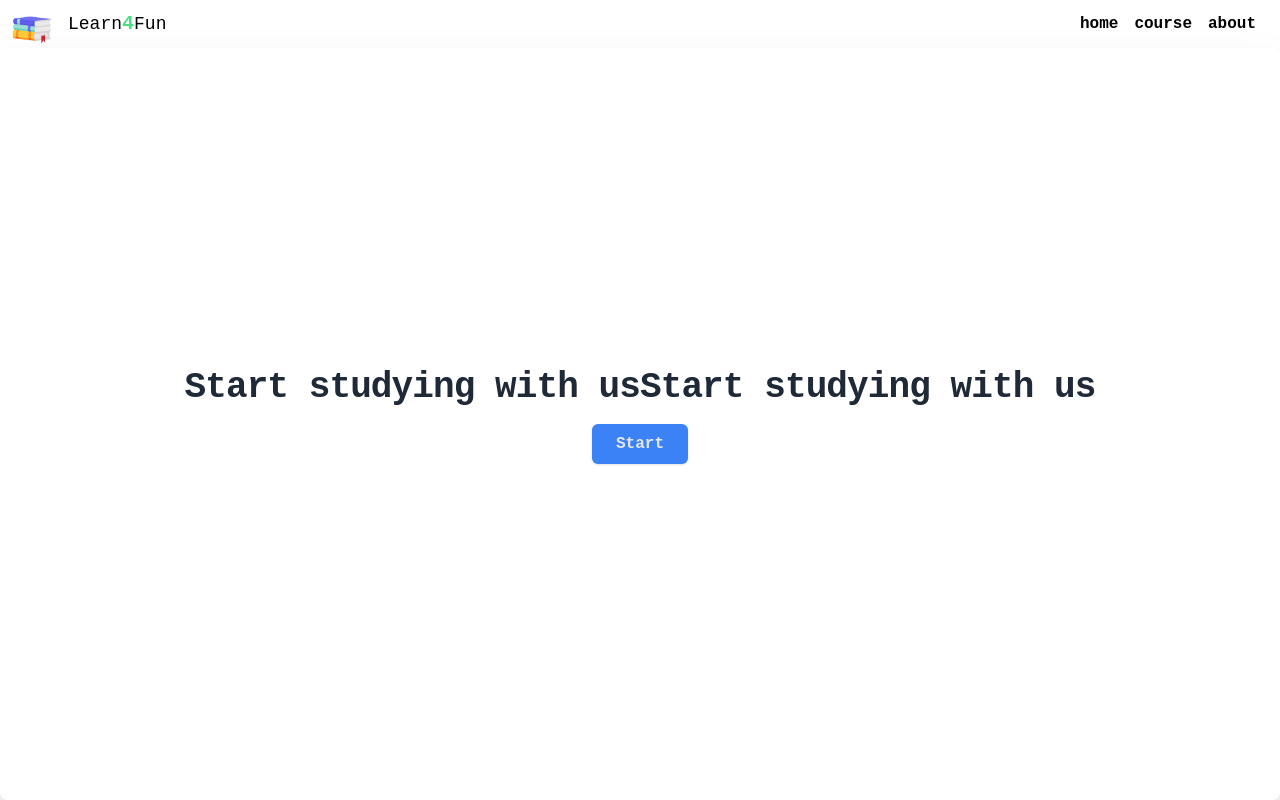
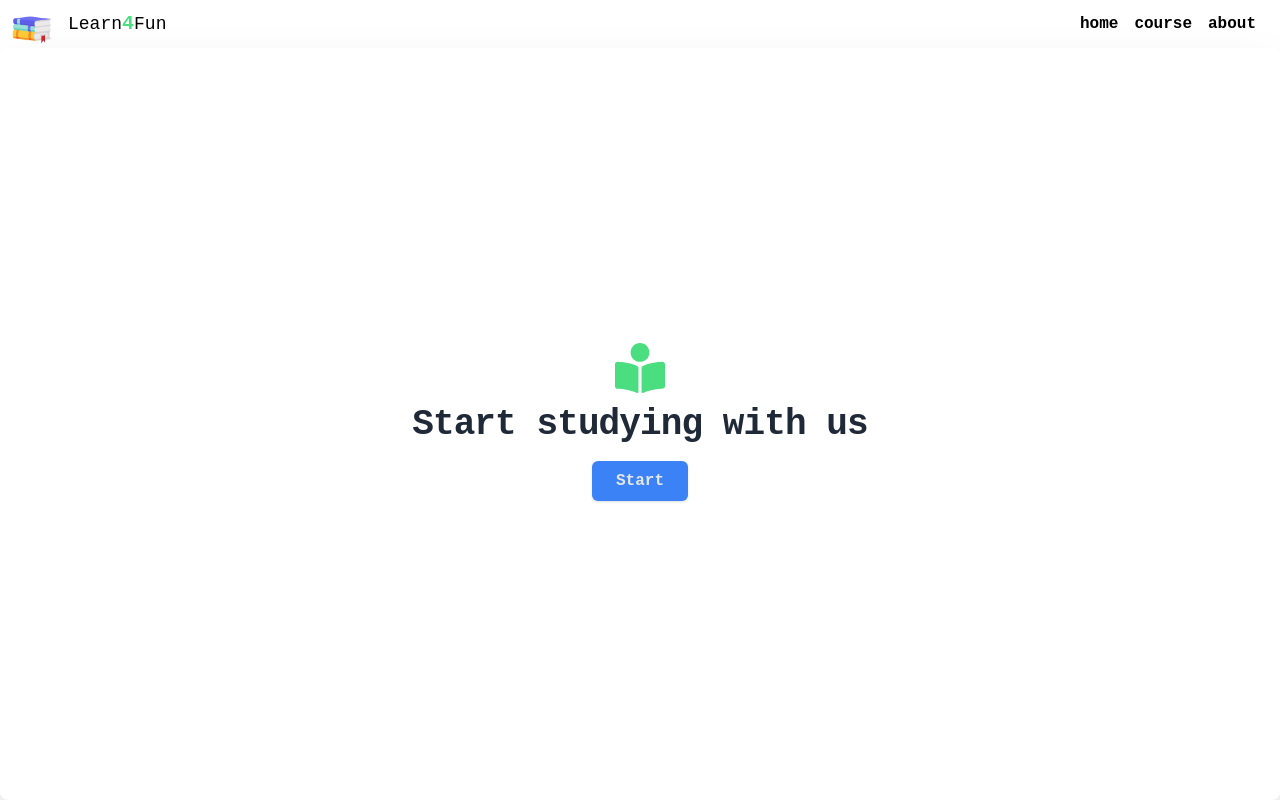
Before and after one commit to nikl1425/WebLearn, a Next.js app: page / in a window 1280 px wide. Built offline with nearby package versions, Linux system fonts and the light colour scheme.

Commit message:
lodash and working on jumbo btn color mapper

```diff
--- a/package.json
+++ b/package.json
@@ -15,6 +15,7 @@
     "@types/react-dom": "18.0.11",
     "eslint": "8.35.0",
     "eslint-config-next": "13.2.1",
+    "lodash": "^4.17.21",
     "next": "13.2.1",
     "react": "18.2.0",
     "react-dom": "18.2.0",
@@ -22,6 +23,7 @@
     "typescript": "4.9.5"
   },
   "devDependencies": {
+    "@types/lodash": "^4.14.191",
     "autoprefixer": "^10.4.13",
     "postcss": "^8.4.21",
     "prisma": "^4.10.1",
--- a/src/common/components/jumbotron.tsx
+++ b/src/common/components/jumbotron.tsx
@@ -1,5 +1,5 @@
 import React, { FC } from "react";
-
+import { JsxElement } from "typescript";
 
 type JumboButtonProps = {
     text: string,
@@ -15,21 +15,22 @@ type JumboTronProps = {
     title: string
     subTitle?: string
     buttons?: JumboButtonProps[]
-    bannerIcon?: string
-    bannerImg?: string
+    bannerIcon?: JSX.Element // TODO Skal tilføjes en eller til next js image type
     style: JumboStyle
 }
 
-const JumboTron: FC<JumboTronProps> = ({title, subTitle, buttons, bannerIcon, bannerImg, style}) => {
+const JumboTron: FC<JumboTronProps> = ({ title, subTitle, buttons, bannerIcon, style }) => {
     return (
         <div className="w-full h-full bg-white shadow-2xl rounded-lg mx-auto text-center flex">
-            <div>
 
-            </div>
             <div className=" mx-auto my-auto ">
+                <div className=" flex w-full justify-center">
+                    <div className=" my-3">
+                        {bannerIcon}
+                    </div>
+                </div>
                 <h2 className="text-3xl leading-9 font-bold tracking-tight text-gray-800 sm:text-4xl sm:leading-10">
                     {title}
-                    Start studying with us
                 </h2>
                 <h4>
                     {subTitle}
--- /dev/null
+++ b/src/common/helpers/tailColorMapper.ts
@@ -0,0 +1,8 @@
+import _ from 'lodash';
+
+
+type ColorMapInput = 'green' | 'yellow' | 'red' | 'blue';
+
+const BtnColorMapper = (input : ColorMapInput): string => {
+    return '';
+}
--- a/src/pages/index.tsx
+++ b/src/pages/index.tsx
@@ -2,7 +2,7 @@
 import { Inter } from 'next/font/google'
 import JumboTron from '../common/components/jumbotron'
 const inter = Inter({ subsets: ['latin'] })
-
+import { FaBookReader } from "react-icons/fa";
 
 export default function Home() {
 
@@ -20,6 +20,7 @@ export default function Home() {
             { text: 'Intro Video', func: () => {}, color: 'yellow'}
           ]
         }
+        bannerIcon={<FaBookReader size={50} className=" text-green-400"/>}
         />
       </div>
     </>
```
Also changed, not shown: 1 other file (tests, documents, lock files or other folders).
